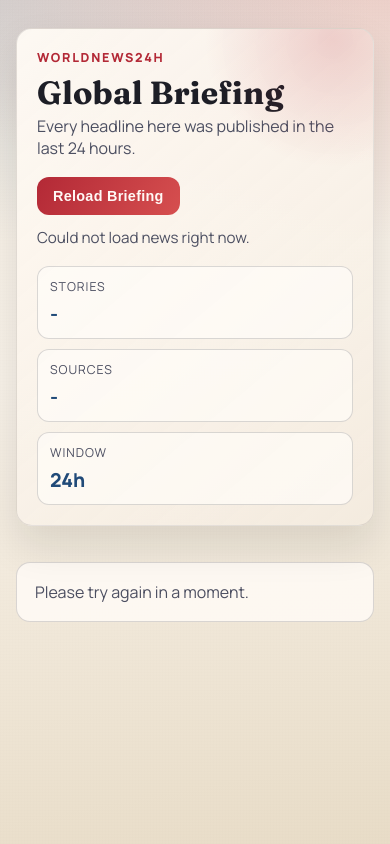
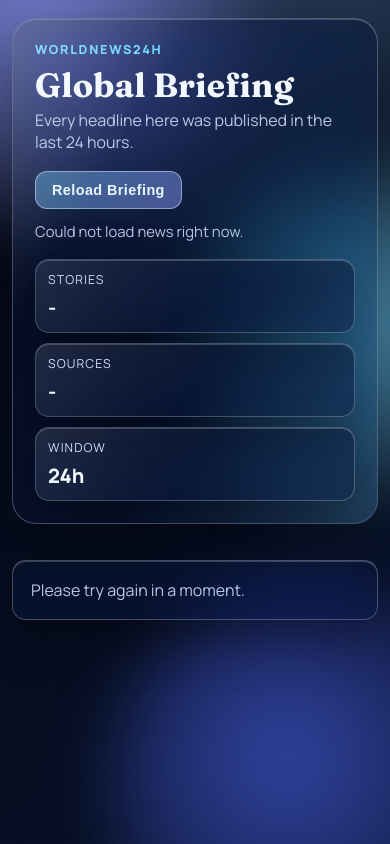
Before and after one commit to prince916k/Worldnews24h, a website: page public/index.html in a window 390 px wide. Drawn offline with Linux system fonts and the light colour scheme; no server answers.

Commit message:
Implement premium glassmorphism redesign and animations

```diff
--- a/public/index.html
+++ b/public/index.html
@@ -14,6 +14,9 @@
   </head>
   <body>
     <div class="bg-noise" aria-hidden="true"></div>
+    <div class="bg-orb orb-a" aria-hidden="true"></div>
+    <div class="bg-orb orb-b" aria-hidden="true"></div>
+    <div class="bg-orb orb-c" aria-hidden="true"></div>
     <main class="shell">
       <section class="hero">
         <p class="kicker">WorldNews24h</p>
--- a/public/styles.css
+++ b/public/styles.css
@@ -1,14 +1,13 @@
 :root {
-  --paper: #f6efe4;
-  --paper-deep: #e8dcc7;
-  --ink: #1d1e26;
-  --ink-soft: #4c4f61;
-  --brand: #b32936;
-  --brand-soft: #e5c3b7;
-  --highlight: #204a78;
-  --card: rgba(255, 251, 246, 0.85);
-  --card-border: rgba(48, 49, 60, 0.12);
-  --line: rgba(29, 30, 38, 0.16);
+  --bg-1: #040814;
+  --bg-2: #081129;
+  --ink: #f3f7ff;
+  --ink-soft: #b9c9e6;
+  --line: rgba(214, 232, 255, 0.28);
+  --glass: rgba(12, 24, 52, 0.45);
+  --glass-strong: rgba(13, 28, 59, 0.62);
+  --accent: #72d5ff;
+  --accent-2: #8f9bff;
 }
 
 * {
@@ -21,79 +20,127 @@ body {
   color: var(--ink);
   font-family: "Manrope", sans-serif;
   background:
-    radial-gradient(900px 500px at 105% -8%, rgba(179, 41, 54, 0.2), transparent 62%),
-    radial-gradient(700px 420px at -8% 0%, rgba(32, 74, 120, 0.16), transparent 58%),
-    linear-gradient(170deg, var(--paper), #f8f2e9 42%, var(--paper-deep));
+    radial-gradient(900px 500px at 12% -6%, rgba(143, 155, 255, 0.22), transparent 62%),
+    radial-gradient(820px 520px at 90% -2%, rgba(114, 213, 255, 0.16), transparent 64%),
+    linear-gradient(145deg, var(--bg-1), var(--bg-2));
+  overflow-x: hidden;
 }
 
 .bg-noise {
   position: fixed;
   inset: 0;
   pointer-events: none;
-  opacity: 0.28;
+  z-index: -2;
+  opacity: 0.15;
   background-image:
-    linear-gradient(to right, rgba(0, 0, 0, 0.02) 1px, transparent 1px),
-    linear-gradient(to bottom, rgba(0, 0, 0, 0.02) 1px, transparent 1px);
+    linear-gradient(to right, rgba(255, 255, 255, 0.04) 1px, transparent 1px),
+    linear-gradient(to bottom, rgba(255, 255, 255, 0.04) 1px, transparent 1px);
   background-size: 3px 3px;
+}
+
+.bg-orb {
+  position: fixed;
+  width: 340px;
+  aspect-ratio: 1;
+  border-radius: 50%;
+  filter: blur(32px);
+  pointer-events: none;
   z-index: -1;
+  animation: orbFloat 15s ease-in-out infinite;
+}
+
+.orb-a {
+  top: -90px;
+  left: -90px;
+  background: radial-gradient(circle at 38% 35%, rgba(143, 155, 255, 0.76), rgba(143, 155, 255, 0.08) 70%);
+}
+
+.orb-b {
+  top: 22vh;
+  right: -140px;
+  background: radial-gradient(circle at 46% 46%, rgba(114, 213, 255, 0.75), rgba(114, 213, 255, 0.06) 72%);
+  animation-delay: -5s;
+}
+
+.orb-c {
+  bottom: -150px;
+  left: 28%;
+  width: 420px;
+  background: radial-gradient(circle at 42% 44%, rgba(81, 107, 255, 0.58), rgba(81, 107, 255, 0.05) 72%);
+  animation-delay: -9s;
 }
 
 .shell {
-  max-width: 1100px;
+  width: min(1140px, 100%);
   margin: 0 auto;
   padding: 28px 16px 62px;
 }
 
+.hero,
+.stat,
+.source-pill,
+.news-item,
+.empty {
+  border: 1px solid var(--line);
+  background: var(--glass);
+  backdrop-filter: blur(18px) saturate(145%);
+  -webkit-backdrop-filter: blur(18px) saturate(145%);
+  box-shadow:
+    inset 0 1px 0 rgba(255, 255, 255, 0.2),
+    0 18px 50px rgba(0, 0, 0, 0.36);
+}
+
 .hero {
-  border: 1px solid var(--card-border);
-  border-radius: 20px;
-  background: linear-gradient(140deg, rgba(255, 250, 244, 0.95), rgba(244, 235, 223, 0.84));
-  box-shadow: 0 20px 42px rgba(20, 16, 11, 0.11);
+  border-radius: 24px;
   padding: 28px;
-  animation: slideIn 0.6s ease;
   position: relative;
   overflow: hidden;
+  animation: riseIn 0.6s ease both;
 }
 
 .hero::before {
   content: "";
   position: absolute;
-  width: 260px;
-  height: 260px;
-  border-radius: 50%;
-  right: -90px;
-  top: -120px;
-  background: radial-gradient(circle, rgba(179, 41, 54, 0.18), transparent 70%);
+  inset: -1px;
+  border-radius: inherit;
   pointer-events: none;
+  background: linear-gradient(122deg, rgba(255, 255, 255, 0.2), transparent 28%, transparent 62%, rgba(114, 213, 255, 0.2));
+  mix-blend-mode: screen;
+}
+
+.hero::after {
+  content: "";
+  position: absolute;
+  width: 44%;
+  height: 230%;
+  left: -52%;
+  top: -66%;
+  transform: rotate(16deg);
+  background: linear-gradient(to right, transparent, rgba(255, 255, 255, 0.24), transparent);
+  animation: shimmer 5.8s linear infinite;
 }
 
 h1 {
   margin: 10px 0 6px;
   font-family: "Fraunces", serif;
-  font-size: clamp(2rem, 4vw, 3rem);
-  line-height: 1.04;
+  font-size: clamp(2.1rem, 4vw, 3.2rem);
+  line-height: 1.03;
   letter-spacing: 0.2px;
 }
 
 .kicker {
   margin: 0;
-  color: var(--brand);
+  color: var(--accent);
   font-weight: 800;
-  text-transform: uppercase;
   letter-spacing: 0.14em;
   font-size: 0.78rem;
+  text-transform: uppercase;
 }
 
 .subtitle {
   margin: 0;
   color: var(--ink-soft);
-  max-width: 42ch;
-}
-
-#meta {
-  margin: 0;
-  color: var(--ink-soft);
-  font-size: 0.95rem;
+  max-width: 46ch;
 }
 
 .hero-actions {
@@ -104,154 +151,186 @@ h1 {
   flex-wrap: wrap;
 }
 
+#meta {
+  margin: 0;
+  color: var(--ink-soft);
+  font-size: 0.93rem;
+}
+
 .refresh-btn {
-  border: none;
+  border: 1px solid rgba(216, 238, 255, 0.5);
   border-radius: 12px;
-  background: linear-gradient(120deg, var(--brand), #d64f4f);
-  color: #fff8f5;
+  color: #e9f7ff;
+  background: linear-gradient(135deg, rgba(114, 213, 255, 0.38), rgba(143, 155, 255, 0.46));
   font-size: 0.9rem;
   font-weight: 800;
-  letter-spacing: 0.02em;
-  padding: 11px 16px;
+  letter-spacing: 0.03em;
+  padding: 10px 16px;
   cursor: pointer;
-  transition: transform 0.15s ease, box-shadow 0.2s ease, filter 0.2s ease;
+  transition: transform 0.18s ease, box-shadow 0.25s ease;
 }
 
 .refresh-btn:hover {
-  transform: translateY(-1px);
-  box-shadow: 0 10px 24px rgba(179, 41, 54, 0.28);
-  filter: saturate(1.07);
+  transform: translateY(-2px);
+  box-shadow: 0 10px 30px rgba(114, 213, 255, 0.3);
 }
 
 .hero-stats {
   margin-top: 18px;
   display: grid;
+  grid-template-columns: repeat(3, minmax(0, 1fr));
   gap: 10px;
-  grid-template-columns: repeat(3, minmax(0, 1fr));
 }
 
 .stat {
-  margin: 0;
-  border: 1px solid var(--line);
-  border-radius: 12px;
+  border-radius: 14px;
   padding: 11px 12px;
-  background: rgba(255, 252, 248, 0.7);
+  position: relative;
+  overflow: hidden;
+}
+
+.stat::before {
+  content: "";
+  position: absolute;
+  inset: 0;
+  background: linear-gradient(130deg, rgba(255, 255, 255, 0.1), transparent 52%);
+  pointer-events: none;
 }
 
 .stat-label {
   margin: 0;
-  color: var(--ink-soft);
+  color: #c8dcfb;
   font-size: 0.77rem;
   text-transform: uppercase;
-  letter-spacing: 0.08em;
+  letter-spacing: 0.09em;
 }
 
 .stat-value {
   margin: 6px 0 0;
-  font-size: 1.2rem;
+  color: #f0f8ff;
+  font-size: 1.24rem;
   font-weight: 800;
-  color: var(--highlight);
 }
 
 .source-bar {
   margin-top: 18px;
   display: flex;
+  flex-wrap: wrap;
   gap: 8px;
-  flex-wrap: wrap;
 }
 
 .source-pill {
-  border: 1px solid rgba(32, 74, 120, 0.24);
-  color: #224868;
-  background: rgba(235, 245, 252, 0.88);
   border-radius: 999px;
-  padding: 7px 12px;
-  font-size: 0.82rem;
-  font-weight: 700;
-  white-space: nowrap;
+  padding: 8px 12px;
+  font-size: 0.8rem;
+  color: #dff0ff;
 }
 
 .news-grid {
   margin-top: 18px;
   display: grid;
-  grid-template-columns: repeat(auto-fit, minmax(300px, 1fr));
+  grid-template-columns: repeat(auto-fit, minmax(295px, 1fr));
   gap: 15px;
 }
 
 .news-item {
-  border: 1px solid var(--card-border);
-  border-radius: 14px;
-  background: var(--card);
-  padding: 18px;
+  border-radius: 16px;
+  padding: 16px;
   display: grid;
   gap: 10px;
-  min-height: 230px;
-  animation: riseIn 0.4s ease both;
+  min-height: 225px;
+  position: relative;
+  overflow: hidden;
+  animation: liftIn 0.45s ease both;
   animation-delay: var(--delay, 0ms);
-  transition: transform 0.2s ease, box-shadow 0.2s ease, border-color 0.2s ease;
+  transition: transform 0.2s ease, border-color 0.2s ease, box-shadow 0.2s ease;
+}
+
+.news-item::before {
+  content: "";
+  position: absolute;
+  width: 42%;
+  height: 210%;
+  left: -58%;
+  top: -57%;
+  transform: rotate(20deg);
+  background: linear-gradient(to right, transparent, rgba(255, 255, 255, 0.16), transparent);
+  animation: shimmer 6.5s linear infinite;
+  animation-delay: calc(var(--delay, 0ms) * 0.8);
+  pointer-events: none;
 }
 
 .news-item:hover {
-  transform: translateY(-2px);
-  box-shadow: 0 13px 30px rgba(17, 13, 8, 0.09);
-  border-color: rgba(32, 74, 120, 0.26);
+  transform: translateY(-3px);
+  border-color: rgba(226, 245, 255, 0.45);
+  box-shadow:
+    inset 0 1px 0 rgba(255, 255, 255, 0.22),
+    0 22px 42px rgba(4, 7, 18, 0.5);
 }
 
 .news-head {
   display: flex;
+  align-items: center;
   justify-content: space-between;
-  align-items: center;
   gap: 8px;
 }
 
 .source {
-  color: var(--brand);
-  font-size: 0.8rem;
+  color: var(--accent);
+  text-transform: uppercase;
+  font-size: 0.78rem;
+  letter-spacing: 0.06em;
   font-weight: 800;
-  text-transform: uppercase;
-  letter-spacing: 0.06em;
 }
 
 .time {
-  color: var(--ink-soft);
-  font-size: 0.8rem;
+  color: #b9c9e6;
+  font-size: 0.79rem;
 }
 
 .news-item h2 {
   margin: 0;
   font-family: "Fraunces", serif;
-  font-size: 1.22rem;
-  line-height: 1.24;
+  font-size: 1.18rem;
+  line-height: 1.28;
 }
 
 .news-item a {
-  color: #1d2533;
+  color: #f2f7ff;
   text-decoration: none;
 }
 
 .news-item a:hover {
-  color: var(--highlight);
+  color: #b8deff;
 }
 
 .item-desc {
   margin: 0;
-  color: #3d4358;
-  font-size: 0.95rem;
-  line-height: 1.55;
+  color: #c2d3ef;
+  line-height: 1.53;
+  font-size: 0.94rem;
 }
 
 .empty {
-  border: 1px solid var(--line);
   border-radius: 14px;
-  background: var(--card);
   padding: 18px;
   color: var(--ink-soft);
 }
 
-@keyframes slideIn {
+@keyframes orbFloat {
+  0%,
+  100% {
+    transform: translate3d(0, 0, 0) scale(1);
+  }
+  50% {
+    transform: translate3d(0, -24px, 0) scale(1.07);
+  }
+}
+
+@keyframes riseIn {
   from {
     opacity: 0;
-    transform: translateY(8px);
+    transform: translateY(10px);
   }
   to {
     opacity: 1;
@@ -259,10 +338,10 @@ h1 {
   }
 }
 
-@keyframes riseIn {
+@keyframes liftIn {
   from {
     opacity: 0;
-    transform: translateY(5px);
+    transform: translateY(7px);
   }
   to {
     opacity: 1;
@@ -270,14 +349,28 @@ h1 {
   }
 }
 
-@media (max-width: 700px) {
+@keyframes shimmer {
+  0% {
+    transform: translateX(0) rotate(20deg);
+  }
+  100% {
+    transform: translateX(540%) rotate(20deg);
+  }
+}
+
+@media (max-width: 800px) {
   .hero {
-    padding: 20px;
-    border-radius: 16px;
+    padding: 22px;
   }
 
   .hero-stats {
     grid-template-columns: 1fr;
+  }
+}
+
+@media (max-width: 700px) {
+  .shell {
+    padding: 18px 12px 48px;
   }
 
   .news-grid {
```
